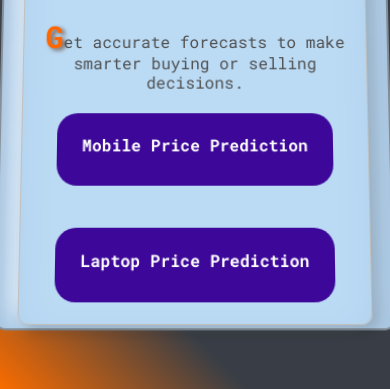
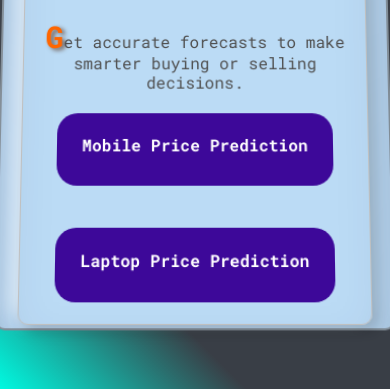
Before and after one commit to Tafique-Hossain-khan/propredict, a Flask app: page / in a window 390 px wide. Shown: the part 455-844 px from the top of the page. Run offline with Flask 3, Linux system fonts and the light colour scheme; some web fonts are replaced.

Commit message:
Designed the home page and mobile page

```diff
--- a/static/style.css
+++ b/static/style.css
@@ -12,12 +12,12 @@ body {
   font-style: normal;
   background: linear-gradient(
     45deg,
-    #f96c00,
+    #00f9e0,
     #393e46,
     #393e46,
     #393e46,
     #393e46,
-    #f94200
+    #00f9f1
   );
   animation: slide 5s ease-in-out infinite alternate;
   transition: all 0.5s ease-in-out;
```
